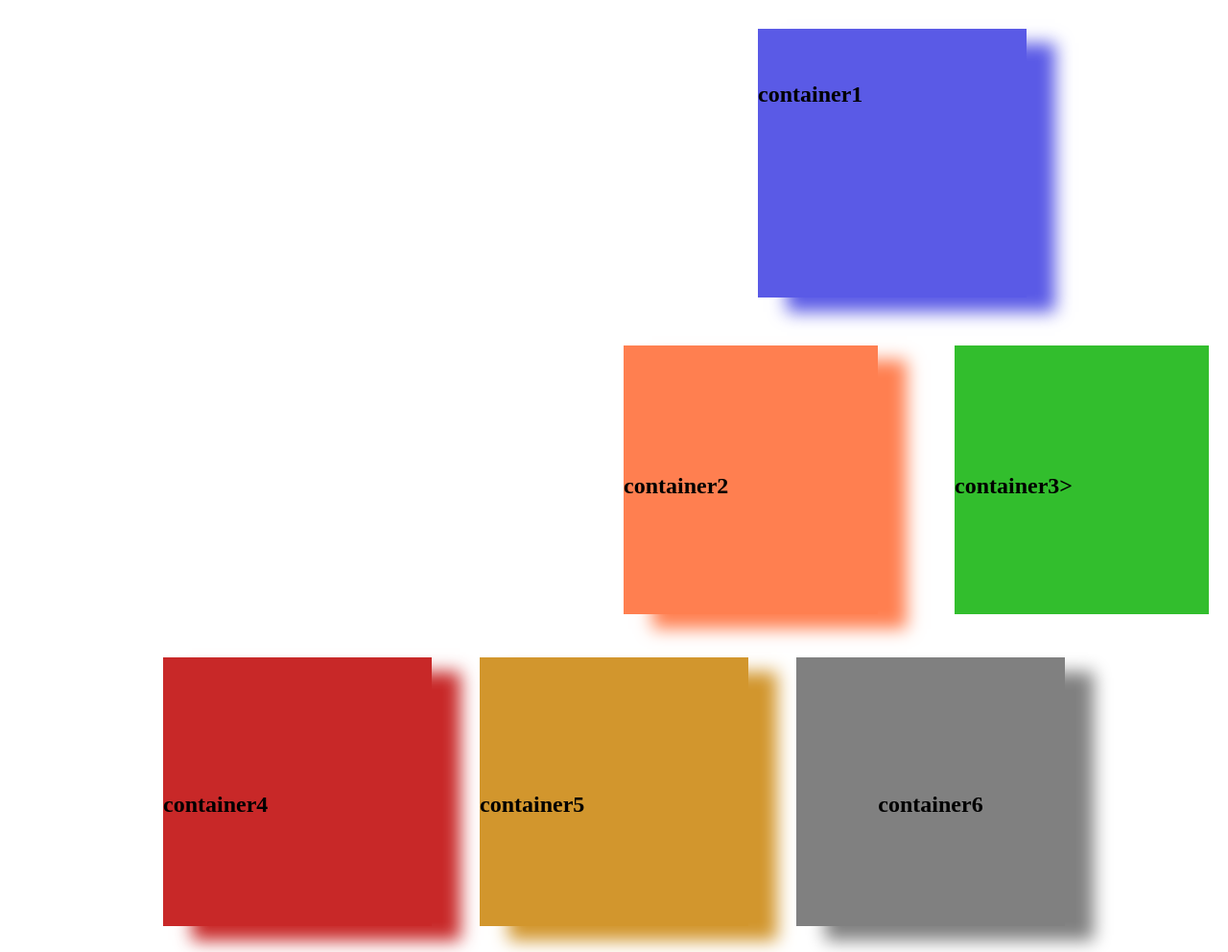
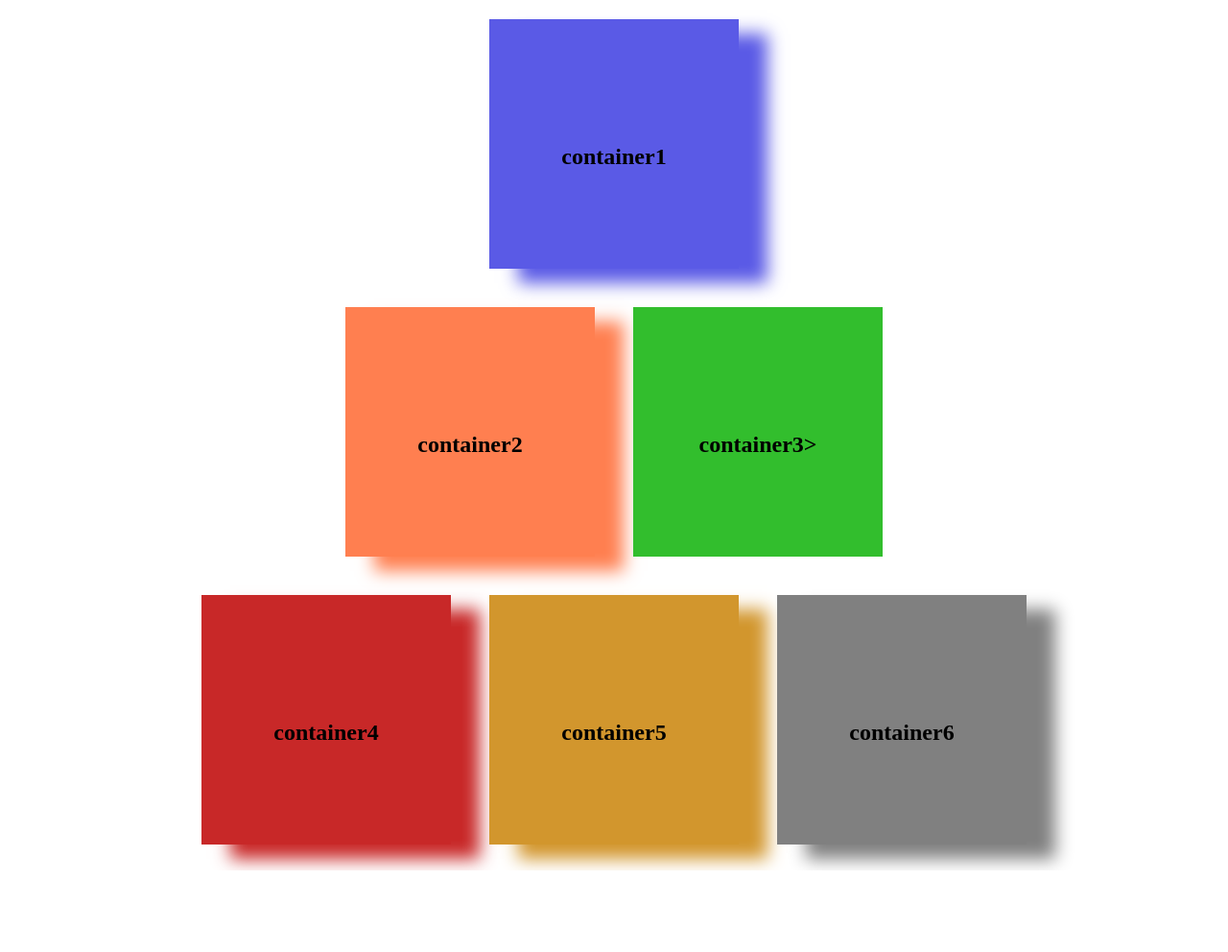
Before and after one commit to cristian15786/MI-PAGINA-WEB-, a plain HTML site: page containers.html in a window 1280 px wide. Shown: the whole page at 96% size. After the commit the page ends 907 px from the top, so only its background shows below. Drawn offline with Linux system fonts and the light colour scheme.

Commit message:
Cambiosaa

```diff
--- a/containers.html
+++ b/containers.html
@@ -1,5 +1,6 @@
 <!DOCTYPE html>
 <html lang="en">
+
 <head>
     <meta charset="UTF-8">
     <meta http-equiv="X-UA-Compatible" content="IE=edge">
@@ -7,29 +8,32 @@
     <title>contenedores</title>
     <link rel="stylesheet" href="css/containers.css">
 </head>
+
 <body>
-<div class="uno">
-    <div class="container 1">
-    <h2 class="box tex">container1</h2>
+    <div class="uno tres">
+        <div class="box container1">
+            <h2 class=" tex">container1</h2>
         </div>
     </div>
-<div class="dos">
-    <div class="container2">
-        <h2 class="box tex">container2</h2>
+
+    <div class="dos tres">
+        <div class="box container2">
+            <h2 class=" tex">container2</h2>
         </div>
-    <div class="container3">
-        <h2 class="box tex">container3></h2>
+        <div class="box container3">
+            <h2 class=" tex">container3></h2>
         </div>
     </div>
+
     <div class="tres">
-    <div class="container4">
-        <h2 class="box tex">container4</h2>
+        <div class="box container4">
+            <h2 class=" tex">container4</h2>
         </div>
-    <div class="container5">
-        <h2  class="box tex">container5</h2>
+        <div class=" box container5">
+            <h2 class=" tex">container5</h2>
         </div>
-    <div class="container6">
-        <h2   class="box tex">container6</h2>
+        <div class="box container6">
+            <h2 class=" tex">container6</h2>
         </div>
     </div>
 
@@ -41,4 +45,5 @@
 
 
 </body>
+
 </html>
--- a/css/containers.css
+++ b/css/containers.css
@@ -2,69 +2,41 @@
     margin: 0;
     padding: 0%;
 }
-.uno{
-    text-align: center;
-    margin: 30px;
-    display: flex;
-    width: 280px;
-    height: 280px;
+.box{
+    margin: 20px;
+    width: 260px;
+    height: 260px;
+}
+.container1{
     background-color: rgb(90, 90, 230);
-    margin-left: 790px;
     box-shadow: 30px 15px 17px rgb(90, 90, 230);
 }
-.dos{
-    display: flex;
-}
+
 .container2{
-    margin: 20px;
-    display:flex;
-    width: 280px;
-    height:280px;
     background-color: coral;
-    margin-left: 650px;
     box-shadow: 30px 15px 17px coral;
 }
 .container3{
-    margin: 20px;
-    display:flex;
-    width: 280px;
-    height:280px;
     background-color:rgb(50, 190, 45);
-    margin-left: 60px;
     box-shadow: 30px 15px 17px (50,190,45)
 }
 .tres {
     display: flex;
     align-items: center;
     justify-content: center;
-    text-align: center;
 }
 .container4{
-    margin: 25px;
-    display:flex;
-    width: 280px;
-    height:280px;
     background-color:rgb(200, 40, 40);
-
     box-shadow: 30px 15px 17px rgb(200,40,40)
 
 }
 .container5{
-    margin: 25px;
-    display:flex;
-    width: 280px;
-    height:280px;
     background-color: rgb(210, 150, 45);
-
     box-shadow: 30px 15px 17px rgb(210,150,45)
 
 }
 .container6{
-    margin: 25px;
-    width: 280px;
-    height:280px;
     background-color: grey;
-
     box-shadow: 30px 15px 17px grey
 
 }
```
Lines whose indentation alone changed are shown as unchanged.
